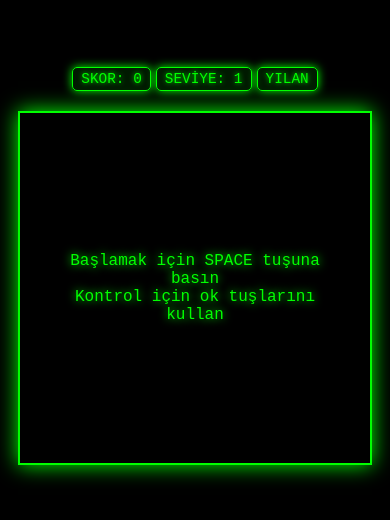
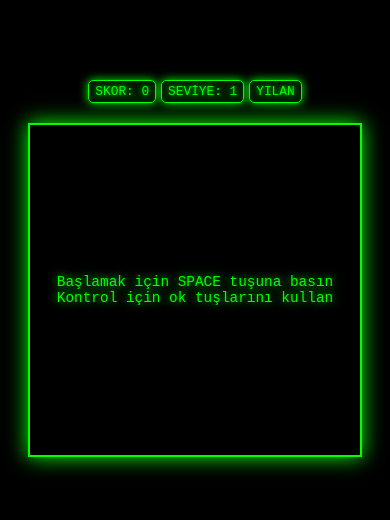
Before and after one commit to sadecemertcan/neonsnake, a plain HTML site: page index.html in a window 390 px wide. Shown: the part 156-676 px from the top of the page. Drawn offline with Linux system fonts and the light colour scheme.

Commit message:
Mobil görünüm optimize edildi

```diff
--- a/game.js
+++ b/game.js
@@ -1,7 +1,7 @@
 // Oyun Sabitleri
 const GAME_CONFIG = {
     GRID_SIZE: 15,
-    GRID_COUNT: window.innerWidth < 768 ? 20 : 30,
+    GRID_COUNT: window.innerWidth < 768 ? 15 : 30,
     INITIAL_SPEED: 200,
     MIN_SPEED: 50,
     SPEED_DECREASE: 5,
@@ -18,7 +18,7 @@ const ctx = canvas.getContext('2d');
 function resizeCanvas() {
     const isMobile = window.innerWidth < 768;
     const size = isMobile ?
-        Math.min(window.innerWidth - 40, window.innerHeight - 200) :
+        Math.min(window.innerWidth - 60, window.innerHeight - 250) :
         Math.min(600, window.innerHeight - 100);
 
     canvas.width = size;
--- a/index.html
+++ b/index.html
@@ -18,6 +18,7 @@
             color: #0f0;
             text-shadow: 0 0 5px #0f0;
             overflow: hidden;
+            touch-action: none;
         }
 
         #game-container {
@@ -27,6 +28,7 @@
             display: flex;
             justify-content: center;
             align-items: center;
+            max-width: 600px;
         }
 
         #gameCanvas {
@@ -34,6 +36,7 @@
             box-shadow: 0 0 20px #0f0;
             max-width: 100%;
             height: auto;
+            touch-action: none;
         }
 
         .game-info {
@@ -43,6 +46,8 @@
             font-size: 1em;
             flex-wrap: wrap;
             justify-content: center;
+            width: 100%;
+            max-width: 600px;
         }
 
         .info-box {
@@ -68,6 +73,7 @@
             border-radius: 5px;
             width: 80%;
             max-width: 300px;
+            z-index: 100;
         }
 
         @media (max-width: 768px) {
@@ -76,17 +82,22 @@
             }
 
             .game-info {
-                font-size: 0.9em;
+                font-size: 0.8em;
                 gap: 5px;
+                margin-bottom: 15px;
             }
 
             .info-box {
-                padding: 3px 8px;
+                padding: 3px 6px;
             }
 
             #message {
-                font-size: 1em;
+                font-size: 0.9em;
                 padding: 8px;
+            }
+
+            #game-container {
+                margin: 5px 0;
             }
         }
     </style>
```
